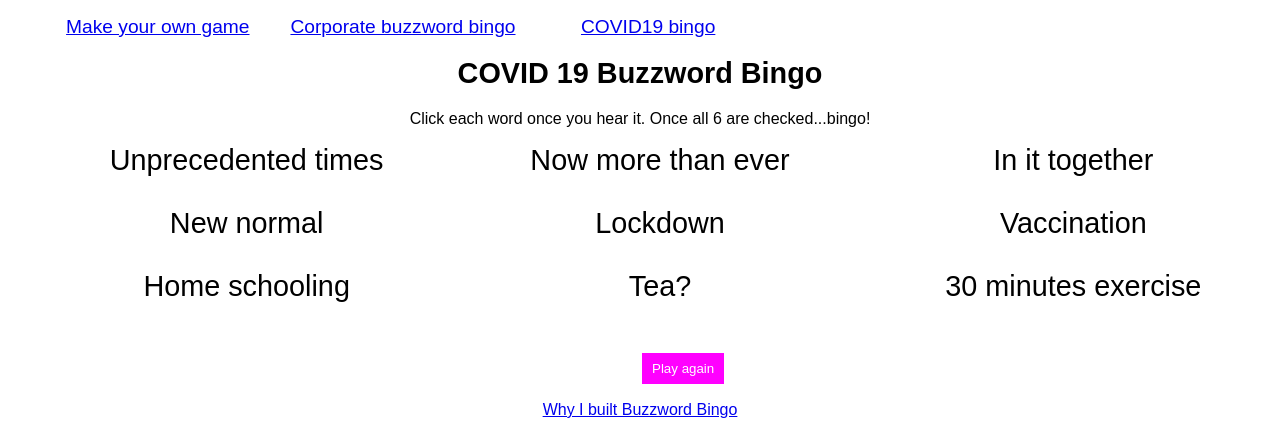
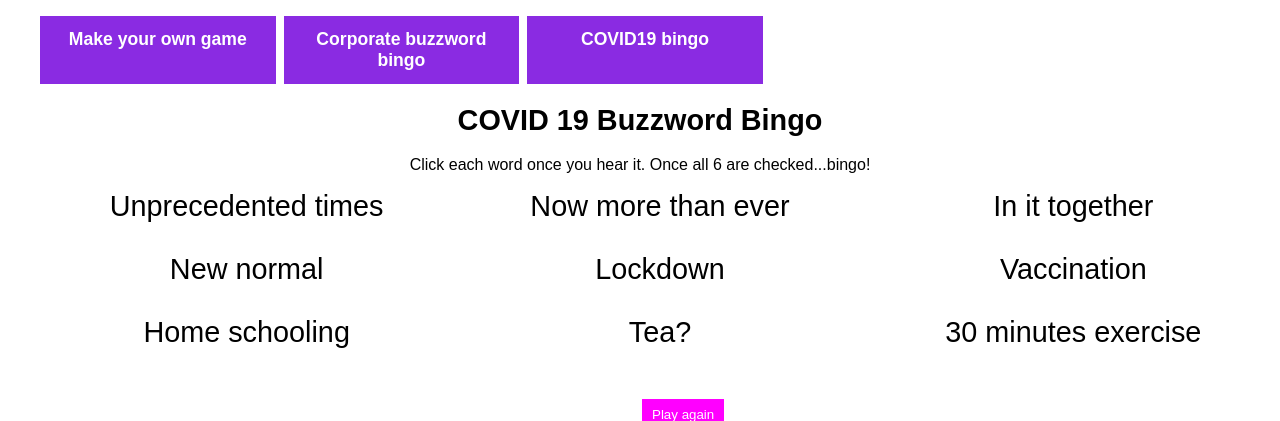
Before and after one commit to chrisrusselldigital/buzzwordbingo, a PHP site: page /covid19-buzzwords.html in a window 1280 px wide. Shown: the top 421 px of the page. Run offline with PHP 8.4, Linux system fonts and the light colour scheme; some libraries are stand-ins or nearby versions.

Commit message:
Update nav bar

```diff
--- a/css/buzzwords.css
+++ b/css/buzzwords.css
@@ -1,13 +1,27 @@
 body {margin: 0;}
 
+nav#topnav {
+  width: 100%;
+}
+
 nav#topnav ul li {
-  font-family: Arial, Helvetica, sans-serif;
-  font-size: 1.2em;
+  background-color: #8A2BE2;
   text-align: center;
+  padding: .75;
+  display: inline;
   width: 19%;
-  display: inline;
   float: left;
   margin-right: .5em;
+}
+
+nav#topnav ul li a {
+  font-family: Arial, Helvetica, sans-serif;
+  font-size: 1.1em;
+  font-weight: 900;
+  text-decoration: none;
+  color: white;
+  display: block;
+  padding: .75em;
 }
 
 h1 {
```
